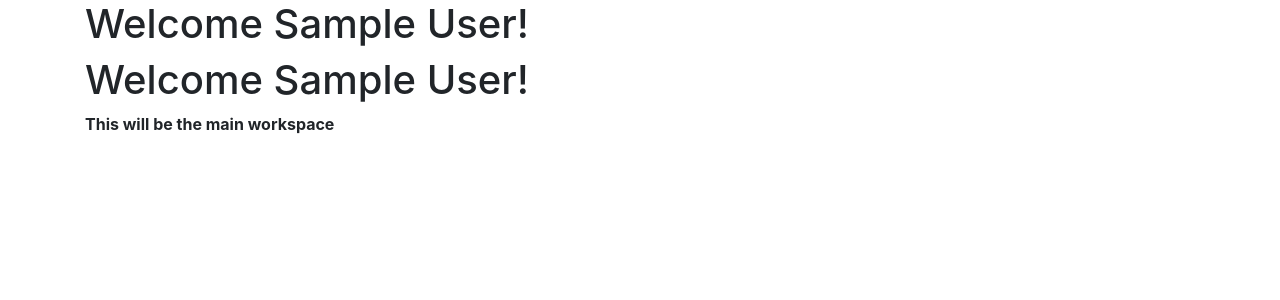
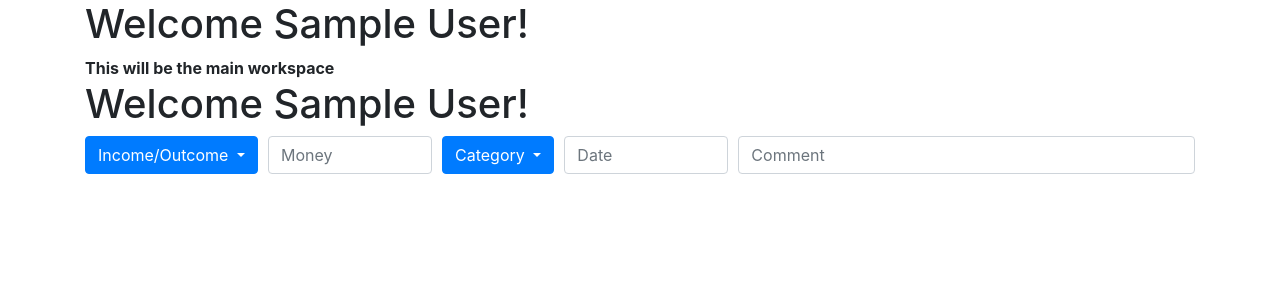
Before and after one commit to mign0n/super_budget, a Flask app: page / in a window 1280 px wide. Shown: the top 300 px of the page. Run offline with Flask 2, Linux system fonts and the light colour scheme; the visitor is signed in with stand-in values (Sample User, id 1); data comes from the database, SQL or seed files in the repository; some libraries are stand-ins or nearby versions.

Commit message:
Added transaction forms to the main page template.

```diff
--- a/webapp/templates/base.html
+++ b/webapp/templates/base.html
@@ -4,7 +4,7 @@
   <meta charset="UTF-8">
   <meta name="viewport" content="width=device-width, initial-scale=1">
   <!-- Bootstrap CSS -->
-  <link rel="stylesheet" href="https://stackpath.bootstrapcdn.com/bootstrap/4.1.3/css/bootstrap.min.css" integrity="sha384-MCw98/SFnGE8fJT3GXwEOngsV7Zt27NXFoaoApmYm81iuXoPkFOJwJ8ERdknLPMO" crossorigin="anonymous">
+  <link rel="stylesheet" href="https://stackpath.bootstrapcdn.com/bootstrap/4.2.1/css/bootstrap.min.css" integrity="sha384-GJzZqFGwb1QTTN6wy59ffF1BuGJpLSa9DkKMp0DgiMDm4iYMj70gZWKYbI706tWS" crossorigin="anonymous">
 
   <title>{{ title }}</title>
 </head>
@@ -13,5 +13,12 @@
     <h1>{{ title }}</h1>
     {% block content %}{% endblock %}
   </div>
+
+<!-- Optional JavaScript -->
+<!-- jQuery first, then Popper.js, then Bootstrap JS -->
+<script src="https://code.jquery.com/jquery-3.3.1.slim.min.js" integrity="sha384-q8i/X+965DzO0rT7abK41JStQIAqVgRVzpbzo5smXKp4YfRvH+8abtTE1Pi6jizo" crossorigin="anonymous"></script>
+<script src="https://cdnjs.cloudflare.com/ajax/libs/popper.js/1.14.6/umd/popper.min.js" integrity="sha384-wHAiFfRlMFy6i5SRaxvfOCifBUQy1xHdJ/yoi7FRNXMRBu5WHdZYu1hA6ZOblgut" crossorigin="anonymous"></script>
+<script src="https://stackpath.bootstrapcdn.com/bootstrap/4.2.1/js/bootstrap.min.js" integrity="sha384-B0UglyR+jN6CkvvICOB2joaf5I4l3gm9GU6Hc1og6Ls7i6U/mkkaduKaBhlAXv9k" crossorigin="anonymous"></script>
 </body>
+
 </html>
--- a/webapp/templates/main/index.html
+++ b/webapp/templates/main/index.html
@@ -1,5 +1,8 @@
 {% extends "base.html" %}
 {% block content %}
+  <div>
+    <b>This will be the main workspace</b>
+  </div>
   <h1>{{ title }}</h1>
   {% with messages = get_flashed_messages() %}
     {% if messages %}
@@ -13,7 +16,42 @@
   {% endwith %}
 
   <div>
-    <b>This will be the main workspace</b>
+    <form>
+      <div class="form-row">
+        <div class="col-auto">
+          <div class="dropdown">
+            <button class="btn btn-primary dropdown-toggle" type="button" id="dropdownMenuButton1" data-toggle="dropdown" aria-haspopup="true" aria-expanded="false">
+              Income/Outcome
+            </button>
+            <div class="dropdown-menu" aria-labelledby="dropdownMenuButton">
+              <a class="dropdown-item" href="#">Income</a>
+              <a class="dropdown-item" href="#">Outcome</a>
+            </div>
+          </div>
+        </div>
+        <div class="col">
+          <input type="text" class="form-control" placeholder="Money">
+        </div>
+        <div class="col-auto">
+          <div class="dropdown">
+            <button class="btn btn-primary dropdown-toggle" type="button" id="dropdownMenuButton2" data-toggle="dropdown" aria-haspopup="true" aria-expanded="false">
+              Category
+            </button>
+            <div class="dropdown-menu" aria-labelledby="dropdownMenuButton">
+              <a class="dropdown-item" href="#">Category 1</a>
+              <a class="dropdown-item" href="#">Category 2</a>
+              <a class="dropdown-item" href="#">Add new category...</a>
+            </div>
+          </div>
+        </div>
+        <div class="col">
+          <input type="text" class="form-control" placeholder="Date">
+        </div>
+        <div class="col-md-5">
+          <input type="text" class="form-control" placeholder="Comment">
+        </div>
+      </div>
+    </form>
   </div>
 
 {% endblock %}
```
